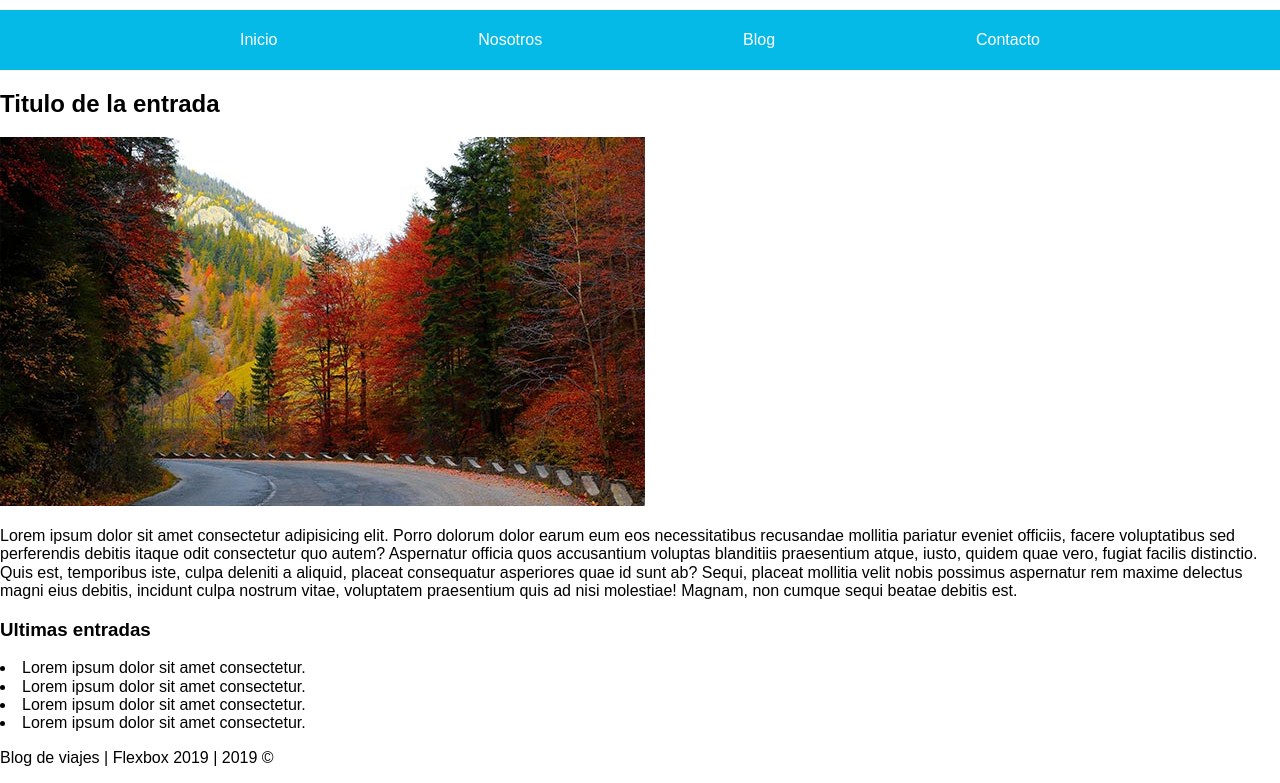
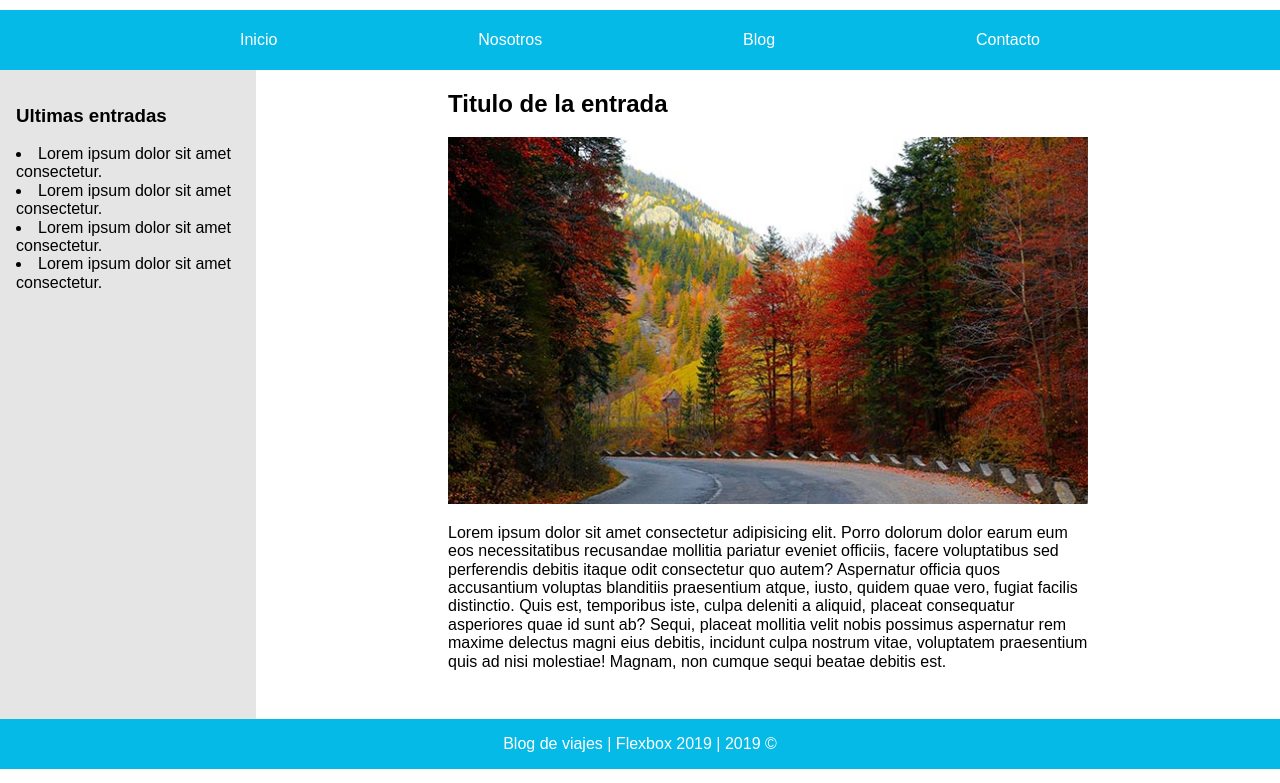
Before and after one commit to lrg1980/holygrails, a plain HTML site: page index.html in a window 1280 px wide. Shown: the part 115-898 px from the top of the page. Drawn offline with nearby package versions, Linux system fonts and the light colour scheme.

Commit message:
Finalizando proyecto HolyGrails

```diff
--- a/css/styles.css
+++ b/css/styles.css
@@ -43,3 +43,29 @@ img {
     color: white;
     text-decoration: none;
 }
+
+/* Cuerpo del blog */
+.contenido-principal {
+    max-width: 50%;
+    margin: 0 auto;
+    margin-bottom: 2rem;
+}
+.sidebar {
+    background-color: #e5e5e5;
+    padding: 1rem;
+}
+@media screen and (min-width: 768px) {
+    .contenido {
+        display: flex;
+    }
+    .sidebar {
+        flex: 0 0 20%;
+        order: -1;
+    }
+}
+
+.footer {
+    background-color: #05bae6;
+    text-align: center;
+    color: #ffffff;
+}
```
